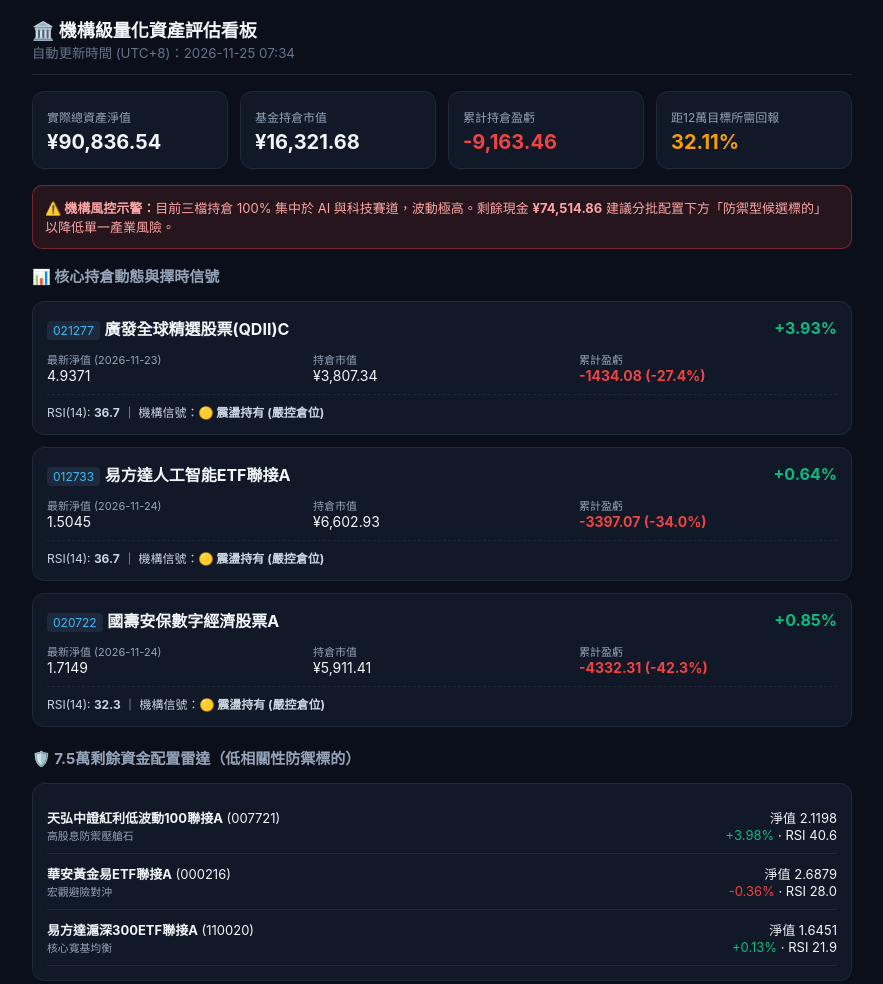
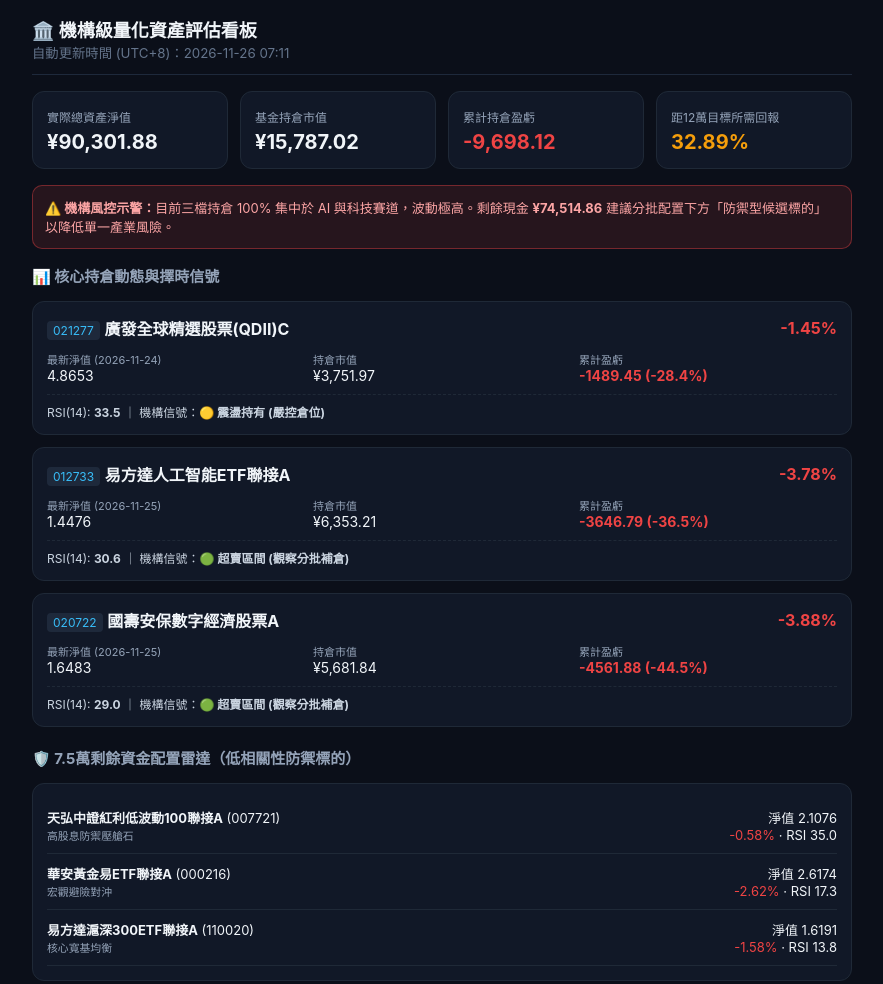
Before and after one commit to kkkkent666/My-fund-dashboard, a plain HTML site: page index.html in a window 1280 px wide. Shown: the top 984 px of the page, without its empty margins (198-1081 px from the left). Drawn offline with Linux system fonts and the light colour scheme.

Commit message:
Auto-update daily fund NAV and dashboard

```diff
--- a/index.html
+++ b/index.html
@@ -27,13 +27,13 @@
 <body>
 <div class="container">
   <div class="header">
-    <div><h2 style="margin:0;font-size:18px;">🏛️ 機構級量化資產評估看板</h2><small style="color:#64748b">自動更新時間 (UTC+8)：2026-11-25 07:34</small></div>
+    <div><h2 style="margin:0;font-size:18px;">🏛️ 機構級量化資產評估看板</h2><small style="color:#64748b">自動更新時間 (UTC+8)：2026-11-26 07:11</small></div>
   </div>
   <div class="kpi-grid">
-    <div class="kpi"><small>實際總資產淨值</small><div class="val">¥90,836.54</div></div>
-    <div class="kpi"><small>基金持倉市值</small><div class="val">¥16,321.68</div></div>
-    <div class="kpi"><small>累計持倉盈虧</small><div class="val" style="color:#ef4444">-9,163.46</div></div>
-    <div class="kpi"><small>距12萬目標所需回報</small><div class="val" style="color:#f59e0b">32.11%</div></div>
+    <div class="kpi"><small>實際總資產淨值</small><div class="val">¥90,301.88</div></div>
+    <div class="kpi"><small>基金持倉市值</small><div class="val">¥15,787.02</div></div>
+    <div class="kpi"><small>累計持倉盈虧</small><div class="val" style="color:#ef4444">-9,698.12</div></div>
+    <div class="kpi"><small>距12萬目標所需回報</small><div class="val" style="color:#f59e0b">32.89%</div></div>
   </div>
   <div class="alert-box">
     <b>⚠️ 機構風控示警：</b>目前三檔持倉 100% 集中於 AI 與科技賽道，波動極高。剩餘現金 <b>¥74,514.86</b> 建議分批配置下方「防禦型候選標的」以降低單一產業風險。
@@ -43,57 +43,57 @@
         <div class="card">
             <div class="row-between">
                 <div><span class="badge">021277</span> <strong>廣發全球精選股票(QDII)C</strong></div>
-                <span style="color:#10b981;font-weight:bold;">+3.93%</span>
+                <span style="color:#ef4444;font-weight:bold;">-1.45%</span>
             </div>
             <div class="grid-3">
-                <div><small>最新淨值 (2026-11-23)</small><div>4.9371</div></div>
-                <div><small>持倉市值</small><div>¥3,807.34</div></div>
-                <div><small>累計盈虧</small><div style="color:#ef4444;font-weight:bold;">-1434.08 (-27.4%)</div></div>
+                <div><small>最新淨值 (2026-11-24)</small><div>4.8653</div></div>
+                <div><small>持倉市值</small><div>¥3,751.97</div></div>
+                <div><small>累計盈虧</small><div style="color:#ef4444;font-weight:bold;">-1489.45 (-28.4%)</div></div>
             </div>
-            <div class="signal-bar">RSI(14): <b>36.7</b> ｜ 機構信號：<b>🟡 震盪持有 (嚴控倉位)</b></div>
+            <div class="signal-bar">RSI(14): <b>33.5</b> ｜ 機構信號：<b>🟡 震盪持有 (嚴控倉位)</b></div>
         </div>
         <div class="card">
             <div class="row-between">
                 <div><span class="badge">012733</span> <strong>易方達人工智能ETF聯接A</strong></div>
-                <span style="color:#10b981;font-weight:bold;">+0.64%</span>
+                <span style="color:#ef4444;font-weight:bold;">-3.78%</span>
             </div>
             <div class="grid-3">
-                <div><small>最新淨值 (2026-11-24)</small><div>1.5045</div></div>
-                <div><small>持倉市值</small><div>¥6,602.93</div></div>
-                <div><small>累計盈虧</small><div style="color:#ef4444;font-weight:bold;">-3397.07 (-34.0%)</div></div>
+                <div><small>最新淨值 (2026-11-25)</small><div>1.4476</div></div>
+                <div><small>持倉市值</small><div>¥6,353.21</div></div>
+                <div><small>累計盈虧</small><div style="color:#ef4444;font-weight:bold;">-3646.79 (-36.5%)</div></div>
             </div>
-            <div class="signal-bar">RSI(14): <b>36.7</b> ｜ 機構信號：<b>🟡 震盪持有 (嚴控倉位)</b></div>
+            <div class="signal-bar">RSI(14): <b>30.6</b> ｜ 機構信號：<b>🟢 超賣區間 (觀察分批補倉)</b></div>
         </div>
         <div class="card">
             <div class="row-between">
                 <div><span class="badge">020722</span> <strong>國壽安保數字經濟股票A</strong></div>
-                <span style="color:#10b981;font-weight:bold;">+0.85%</span>
+                <span style="color:#ef4444;font-weight:bold;">-3.88%</span>
             </div>
             <div class="grid-3">
-                <div><small>最新淨值 (2026-11-24)</small><div>1.7149</div></div>
-                <div><small>持倉市值</small><div>¥5,911.41</div></div>
-                <div><small>累計盈虧</small><div style="color:#ef4444;font-weight:bold;">-4332.31 (-42.3%)</div></div>
+                <div><small>最新淨值 (2026-11-25)</small><div>1.6483</div></div>
+                <div><small>持倉市值</small><div>¥5,681.84</div></div>
+                <div><small>累計盈虧</small><div style="color:#ef4444;font-weight:bold;">-4561.88 (-44.5%)</div></div>
             </div>
-            <div class="signal-bar">RSI(14): <b>32.3</b> ｜ 機構信號：<b>🟡 震盪持有 (嚴控倉位)</b></div>
+            <div class="signal-bar">RSI(14): <b>29.0</b> ｜ 機構信號：<b>🟢 超賣區間 (觀察分批補倉)</b></div>
         </div>
   <h3 style="font-size:15px;color:#94a3b8;margin-top:20px;">🛡️ 7.5萬剩餘資金配置雷達（低相關性防禦標的）</h3>
   <div class="card">
         <div class="watch-item">
             <div><strong>天弘中證紅利低波動100聯接A</strong> (007721)<br><small style="color:#94a3b8">高股息防禦壓艙石</small></div>
-            <div style="text-align:right">淨值 2.1198<br><span style="color:#10b981">+3.98%</span> · RSI 40.6</div>
+            <div style="text-align:right">淨值 2.1076<br><span style="color:#ef4444">-0.58%</span> · RSI 35.0</div>
         </div>
         <div class="watch-item">
             <div><strong>華安黃金易ETF聯接A</strong> (000216)<br><small style="color:#94a3b8">宏觀避險對沖</small></div>
-            <div style="text-align:right">淨值 2.6879<br><span style="color:#ef4444">-0.36%</span> · RSI 28.0</div>
+            <div style="text-align:right">淨值 2.6174<br><span style="color:#ef4444">-2.62%</span> · RSI 17.3</div>
         </div>
         <div class="watch-item">
             <div><strong>易方達滬深300ETF聯接A</strong> (110020)<br><small style="color:#94a3b8">核心寬基均衡</small></div>
-            <div style="text-align:right">淨值 1.6451<br><span style="color:#10b981">+0.13%</span> · RSI 21.9</div>
+            <div style="text-align:right">淨值 1.6191<br><span style="color:#ef4444">-1.58%</span> · RSI 13.8</div>
         </div></div>
   <button class="btn" onclick="copyForGemini()">📋 一鍵複製今日最新數據（貼給 Gemini 分析）</button>
 </div>
 <script>
-const latestData = {"updated_at": "2026-11-25 07:34", "total_capital_initial": 100000.0, "target_capital": 120000.0, "current_net_worth": 90836.54, "fund_market_value": 16321.68, "cash_remaining": 74514.86, "cumulative_pnl": -9163.46, "today_estimated_pnl": 235.78, "gap_to_120k": 29163.46, "required_return_pct": 32.11, "holdings": [{"code": "021277", "name": "廣發全球精選股票(QDII)C", "tag": "全球科技QDII", "nav": 4.9371, "nav_date": "2026-11-23", "daily_pct": 3.93, "value": 3807.34, "cost": 5241.42, "pnl": -1434.08, "pnl_pct": -27.36, "rsi": 36.7, "signal": "🟡 震盪持有 (嚴控倉位)"}, {"code": "012733", "name": "易方達人工智能ETF聯接A", "tag": "A股AI算力", "nav": 1.5045, "nav_date": "2026-11-24", "daily_pct": 0.64, "value": 6602.93, "cost": 10000.0, "pnl": -3397.07, "pnl_pct": -33.97, "rsi": 36.7, "signal": "🟡 震盪持有 (嚴控倉位)"}, {"code": "020722", "name": "國壽安保數字經濟股票A", "tag": "硬科技動能", "nav": 1.7149, "nav_date": "2026-11-24", "daily_pct": 0.85, "value": 5911.41, "cost": 10243.72, "pnl": -4332.31, "pnl_pct": -42.29, "rsi": 32.3, "signal": "🟡 震盪持有 (嚴控倉位)"}], "defensive_watchlist": [{"code": "007721", "name": "天弘中證紅利低波動100聯接A", "role": "高股息防禦壓艙石", "nav": 2.1198, "daily_pct": 3.98, "rsi": 40.6}, {"code": "000216", "name": "華安黃金易ETF聯接A", "role": "宏觀避險對沖", "nav": 2.6879, "daily_pct": -0.36, "rsi": 28.0}, {"code": "110020", "name": "易方達滬深300ETF聯接A", "role": "核心寬基均衡", "nav": 1.6451, "daily_pct": 0.13, "rsi": 21.9}]};
+const latestData = {"updated_at": "2026-11-26 07:11", "total_capital_initial": 100000.0, "target_capital": 120000.0, "current_net_worth": 90301.88, "fund_market_value": 15787.02, "cash_remaining": 74514.86, "cumulative_pnl": -9698.12, "today_estimated_pnl": -534.14, "gap_to_120k": 29698.12, "required_return_pct": 32.89, "holdings": [{"code": "021277", "name": "廣發全球精選股票(QDII)C", "tag": "全球科技QDII", "nav": 4.8653, "nav_date": "2026-11-24", "daily_pct": -1.45, "value": 3751.97, "cost": 5241.42, "pnl": -1489.45, "pnl_pct": -28.42, "rsi": 33.5, "signal": "🟡 震盪持有 (嚴控倉位)"}, {"code": "012733", "name": "易方達人工智能ETF聯接A", "tag": "A股AI算力", "nav": 1.4476, "nav_date": "2026-11-25", "daily_pct": -3.78, "value": 6353.21, "cost": 10000.0, "pnl": -3646.79, "pnl_pct": -36.47, "rsi": 30.6, "signal": "🟢 超賣區間 (觀察分批補倉)"}, {"code": "020722", "name": "國壽安保數字經濟股票A", "tag": "硬科技動能", "nav": 1.6483, "nav_date": "2026-11-25", "daily_pct": -3.88, "value": 5681.84, "cost": 10243.72, "pnl": -4561.88, "pnl_pct": -44.53, "rsi": 29.0, "signal": "🟢 超賣區間 (觀察分批補倉)"}], "defensive_watchlist": [{"code": "007721", "name": "天弘中證紅利低波動100聯接A", "role": "高股息防禦壓艙石", "nav": 2.1076, "daily_pct": -0.58, "rsi": 35.0}, {"code": "000216", "name": "華安黃金易ETF聯接A", "role": "宏觀避險對沖", "nav": 2.6174, "daily_pct": -2.62, "rsi": 17.3}, {"code": "110020", "name": "易方達滬深300ETF聯接A", "role": "核心寬基均衡", "nav": 1.6191, "daily_pct": -1.58, "rsi": 13.8}]};
 function copyForGemini() {
   const prompt = "這是我今日自動更新的基金持倉與市場數據，請以專業投資經理人角度幫我評估今日變化與下一步調倉建議：\n" + JSON.stringify(latestData, null, 2);
   navigator.clipboard.writeText(prompt).then(() => alert("✅ 已複製今日最新持倉數據！請切換到 Gemini 貼上即可。"));
```
Also changed, not shown: portfolio_data.json (+39 -39 lines).
